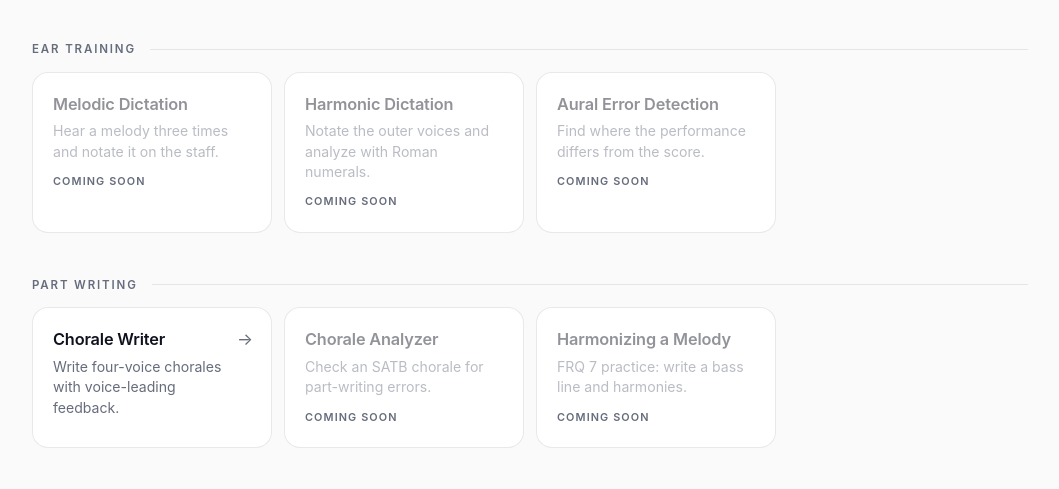
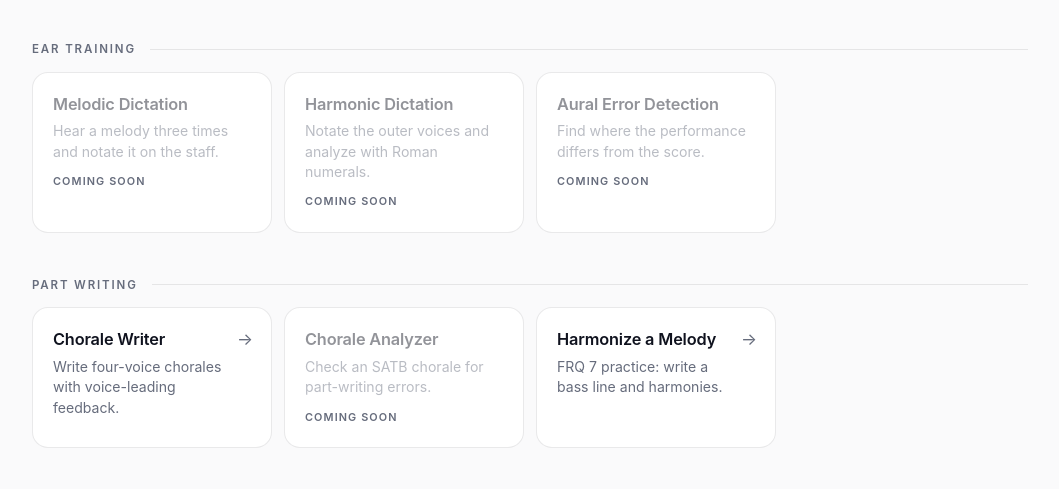
Before and after one commit to lagammad-cmd/Mr.L-Music-Apps, a plain HTML site: page index.html in a window 1280 px wide. Shown: the part 212-701 px from the top of the page, without its empty margins (110-1169 px from the left). Drawn offline with Linux system fonts and the light colour scheme; no server answers.

Commit message:
Update index.html

```diff
--- a/index.html
+++ b/index.html
@@ -175,7 +175,7 @@ const SECTIONS = [
   { title: "Part Writing", apps: [
     { name: "Chorale Writer",         folder: "chorale-writer",         desc: "Write four-voice chorales with voice-leading feedback." },
     { name: "Chorale Analyzer",       folder: "chorale-analyzer",       desc: "Check an SATB chorale for part-writing errors." },
-    { name: "Harmonizing a Melody",   folder: "harmonizing-a-melody",   desc: "FRQ 7 practice: write a bass line and harmonies." },
+    { name: "Harmonize a Melody",   folder: "harmonize-a-melody",   desc: "FRQ 7 practice: write a bass line and harmonies." },
   ]},
   { title: "Sight Reading & Singing", apps: [
     { name: "Sight-Singing",          folder: "sight-singing",          desc: "Sing the melody into your mic and get an AP-style score." },
```
